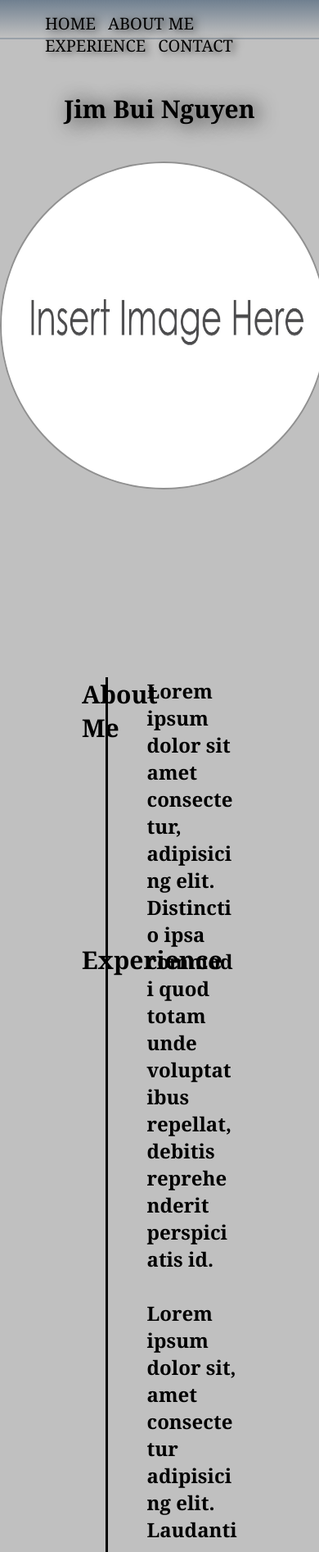
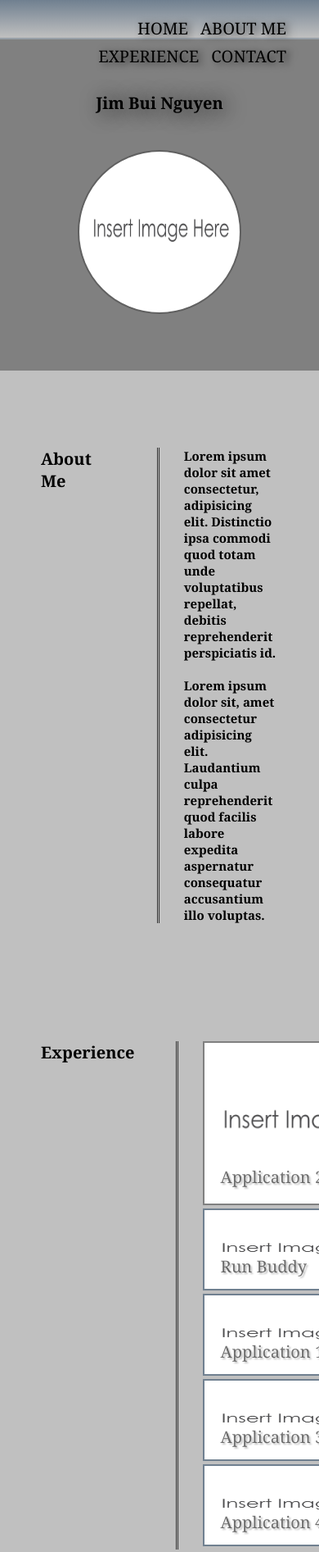
Before and after one commit to jimbn/Professional-Portfolio, a plain HTML site: page index.html in a window 390 px wide. Shown: the top 1893 px of the page at 82% size. Drawn offline with Linux system fonts and the light colour scheme.

Commit message:
added media query

```diff
--- a/assets/css/stylesheet.css
+++ b/assets/css/stylesheet.css
@@ -15,8 +15,10 @@ body {
 }
 
 section {
-    margin-bottom: 5em;
+    display: flex;
+    flex-direction: row;
 }
+
 
 /* Begin of header / nav bar */
 
@@ -41,7 +43,7 @@ header a {
 
 header nav {
     text-indent: 15px;
-    font-size: 20px;
+    font-size: 25px;
     text-shadow: 5px 2px 10px rgba(0, 0, 0, .75);
 }
 
@@ -82,7 +84,12 @@ footer img {
 
 #home {
     text-align: center;
-    margin-top: 4em;
+    flex-direction: column;
+    background-color: rgb(128, 128, 128);
+}
+
+.profile {
+    margin: 4em 0;
 }
 
 #home h1 {
@@ -101,23 +108,24 @@ footer img {
 /* End of #home */
 /* Begin of #about*/
 #about {
-    padding: 100px;
+    padding: 50px;
+
 }
+
 
 /* End of #about */
 
 /* Begin of . experience section */
 
 #experience {
-    padding: 100px;
+    padding: 50px;
 }
 
 .experience-item {
     display: flex;
     flex-wrap: wrap;
     flex-direction: row;
-    justify-content: space-evenly;
-    margin-bottom: 4em;
+    justify-content: space-between;
 }
 
 .experience-individual {
@@ -126,8 +134,7 @@ footer img {
 
 .experience-individual img {
     height: 200px;
-    border: 2px solid;
-    color: black;
+    border: 2px solid slategrey;
 }
 
 
@@ -139,7 +146,7 @@ footer img {
 .experience-title {
     font-size: 30px;
     margin: 0 2px;
-    color:rgb(131, 131, 131);
+    color: rgba(0, 0, 0, .55);
     text-shadow: 2px 2px 2px rgba(0, 0, 0, .25);
     bottom: 20px;
     left: 20px;
@@ -149,7 +156,7 @@ footer img {
 .languages {
     font-size: 15px;
     text-align: right;
-    color:rgb(131, 131, 131);
+    color:rgba(0, 0, 0, .55);
     text-shadow: 2px 2px 2px rgba(0, 0, 0, .25);
     bottom: 20px;
     right: 20px;
@@ -173,8 +180,7 @@ footer img {
 .main img {
     width: 100%;
     height: 400px;
-    border: 2px solid;
-    color: black;
+    border: 2px solid grey;
 }
 
 .main .experience-title {
@@ -203,15 +209,117 @@ footer img {
 
 
 .text-right {
-    inline-size: 85%;
     overflow-wrap: break-word;
-    float: right;
-    border-left: 3px solid black;
+    text-align: left;
+    float:inherit;
     padding-left: 2em;
+    position: relative;
 }
 
 .text-left {
-    inline-size: 15%;
-    float: left;
     font-size: 30px;
+    border-right: 3px double rgba(0, 0, 0, .75);
+    padding-right:inherit;
+    flex: 0 30%;
 }
+
+
+
+/* MEDIA QUERY FOR SMALLER DESKTOP SCREENS AND SMALLER */
+@media screen and (max-width: 1230px) {
+    .text-left {
+        flex: 0 40%;
+    }
+}
+
+@media screen and (max-width: 980px) {
+
+    .profile-picture img {
+        height: 300px;
+        width: 300px;
+    }
+
+   .text-left {
+       flex: 0 70%;
+   }
+
+    header nav ul {
+      width: 100%;
+      justify-content: right;
+    }
+
+
+    footer ul, footer img {
+      text-align: center;
+    }
+
+  }
+
+  /* MEDIA QUERY FOR TABLETS AND SMALLER */
+  @media screen and (max-width: 768px) {
+    header {
+        justify-content: center;
+    }
+
+    #about .text-left {
+        padding-right: 4em;
+    }
+
+    .experience-title {
+        font-size: 20px;
+    }
+
+    .languages {
+        font-size: 10px;
+    }
+
+    .main .experience-title{
+        font-size: 35px;
+    }
+
+    .main .languages {
+        font-size: 20px;
+    }
+  }
+
+  /* MEDIA QUERY FOR MOBILE PHONES AND SMALLER */
+  @media screen and (max-width: 575px) {
+    header nav ul li a {
+        font-size: 20px;
+    }
+
+    .profile-picture img {
+        height: 200px;
+        width: 200px;
+    }
+
+    #about .text-left {
+        padding-right: 4em;
+    }
+
+    .experience-individual img {
+        height: 100px;
+        width: 250px;
+    }
+
+    .main  img {
+        width: 275px;
+        height: 200px;
+    }
+
+    .main .experience-title {
+        font-size: 20px;
+    }
+
+    .main .languages {
+        font-size: 10px;
+    }
+
+    .text-right {
+        font-size: 15px;
+    }
+
+    .text-left, #home h1 {
+        font-size: 20px;
+    }
+  }
--- a/index.html
+++ b/index.html
@@ -32,10 +32,12 @@
     </header>
 
     <section id="home">
-        <h1> Jim Bui Nguyen </h1>
-      <br><br>
-        <div class="profile-picture">
-            <img src="./assets/images/Insert-Image-Here.jpg" alt="Picture of Jim Bui Nguyen" />
+        <div class=profile>
+            <h1> Jim Bui Nguyen </h1>
+         <br><br>
+            <div class="profile-picture">
+                  <img src="./assets/images/Insert-Image-Here.jpg" alt="Picture of Jim Bui Nguyen" />
+            </div>
         </div>
     </section>
 
```
